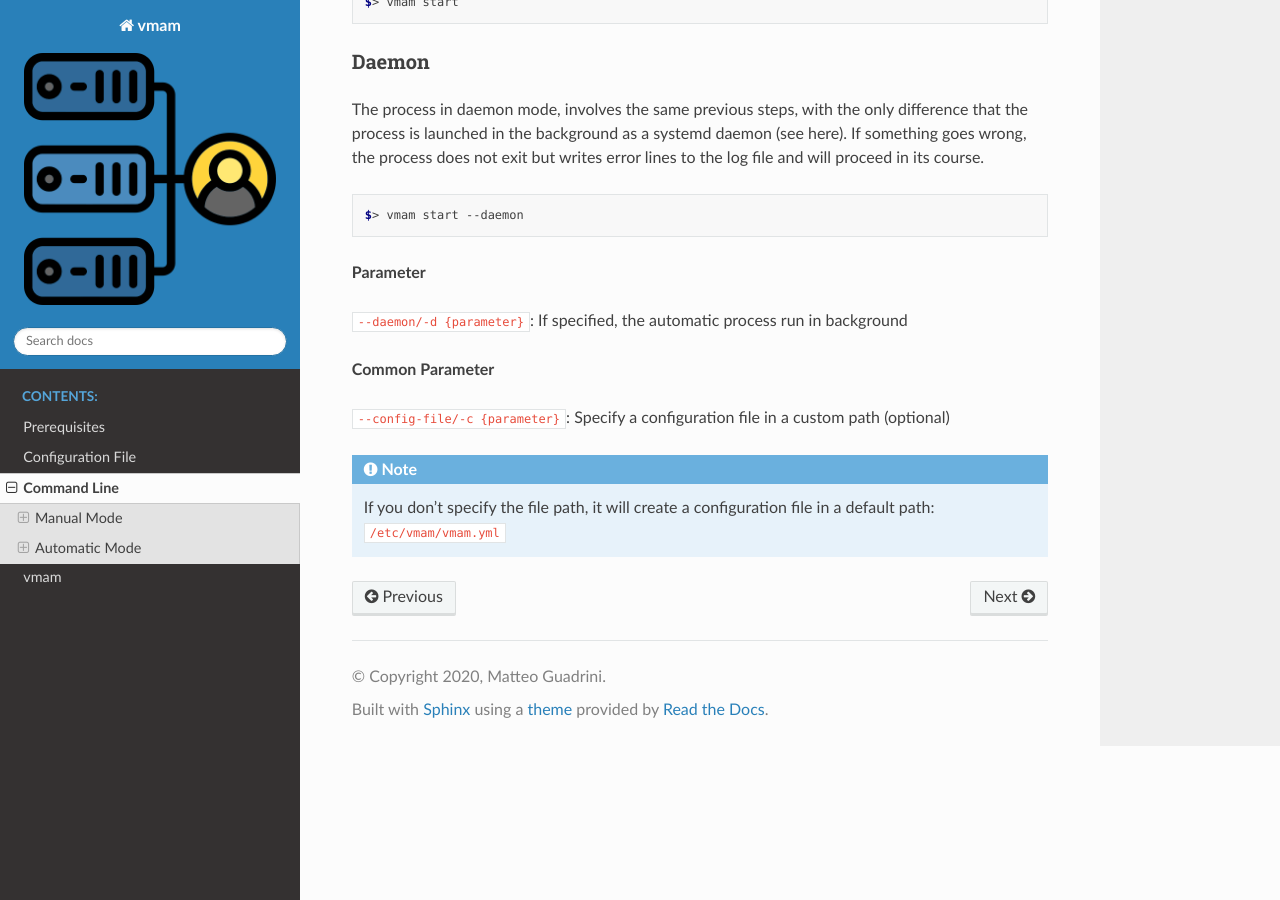
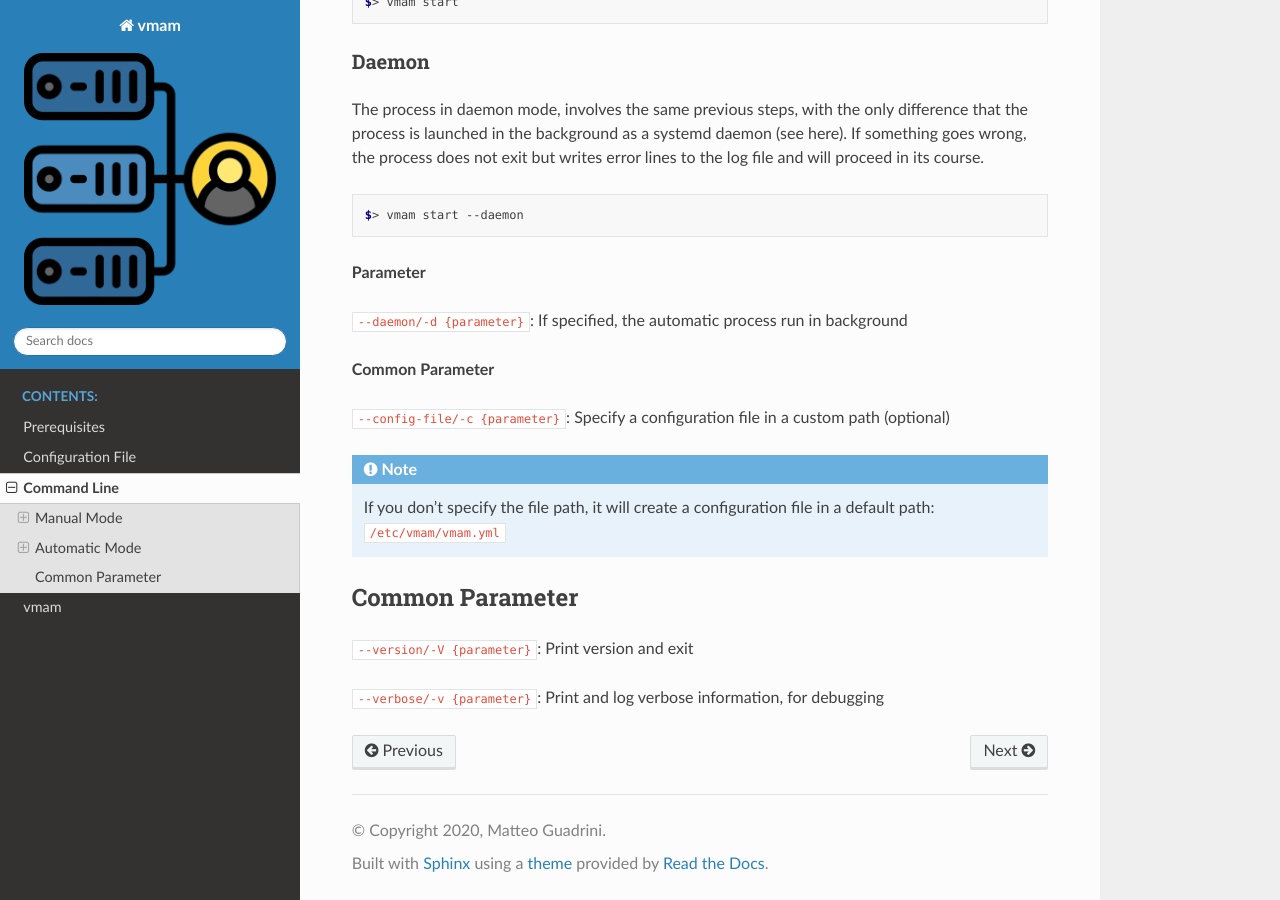
Before and after one commit to MatteoGuadrini/vmam, a Sphinx documentation site: the page built from docs/source/cmd.rst, in a window 1280 px wide and 900 px high, scrolled down 2574 px. Built offline with Sphinx 7.4.7 and the Read the Docs theme 2.0.0, drawn with Linux system fonts in a browser that asks for light colours.

Commit message:
Add common parameter: verbose and version

```diff
--- a/docs/source/cmd.rst
+++ b/docs/source/cmd.rst
@@ -139,3 +139,10 @@ If something goes wrong, the process does not exit but writes error lines to the
 .. note::
 
     If you don't specify the file path, it will create a configuration file in a default path: ``/etc/vmam/vmam.yml``
+
+Common Parameter
+****************
+
+``--version/-V {parameter}``: Print version and exit
+
+``--verbose/-v {parameter}``: Print and log verbose information, for debugging
```
